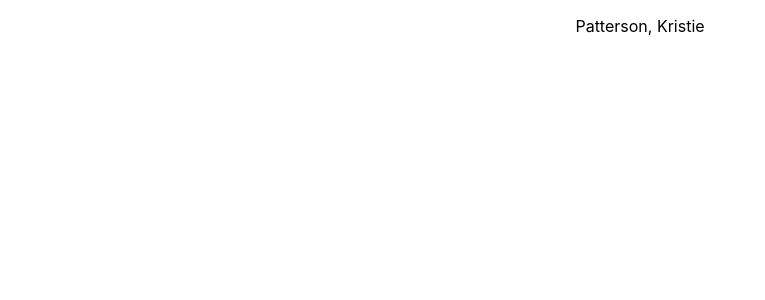
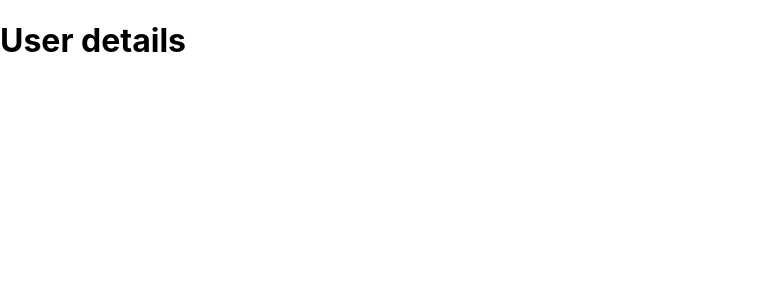
Before and after one commit to kpatterson395/customer_service_portal, a React (Create React App) app: page /users/13b56b64-14df-4efa-8edf-567d80291c27 in a window 1280 px wide. Shown: the top 300 px of the page, without its empty margins (0-765 px from the left). Built offline with nearby package versions, Linux system fonts and the light colour scheme.

Commit message:
add router

```diff
--- a/src/App.js
+++ b/src/App.js
@@ -1,6 +1,14 @@
 import "./App.css";
 import UserList from "./UserList";
+import Home from "./Home";
 import { v4 as uuidv4 } from "uuid";
+import {
+  createBrowserRouter,
+  createRoutesFromElements,
+  Route,
+  RouterProvider,
+} from "react-router-dom";
+import UserDetails from "./UserDetails";
 
 const users = [
   {
@@ -10,12 +18,20 @@ const users = [
   },
 ];
 
+const router = createBrowserRouter(
+  createRoutesFromElements(
+    <Route path="/">
+      <Route index element={<Home />} />
+      <Route path="users">
+        <Route index element={<UserList users={users} />} />
+        <Route path=":id" element={<UserDetails />} />
+      </Route>
+    </Route>
+  )
+);
+
 function App() {
-  return (
-    <div className="App">
-      <UserList users={users} />
-    </div>
-  );
+  return <RouterProvider router={router} />;
 }
 
 export default App;
--- /dev/null
+++ b/src/Home.js
@@ -0,0 +1,5 @@
+const Home = () => {
+  return <h1>Welcome</h1>;
+};
+
+export default Home;
--- /dev/null
+++ b/src/UserDetails.js
@@ -0,0 +1,5 @@
+const UserDetails = () => {
+  return <h1>User details</h1>;
+};
+
+export default UserDetails;
--- a/src/UserList.js
+++ b/src/UserList.js
@@ -1,10 +1,15 @@
 import UserListItem from "./UserListItem";
+import { Link } from "react-router-dom";
 
 const UserList = ({ users }) => {
   return (
     <div>
       {users.map((user) => {
-        return <UserListItem user={user} key={user.id} />;
+        return (
+          <Link to={user.id} key={user.id}>
+            <UserListItem user={user} />
+          </Link>
+        );
       })}
     </div>
   );
```
